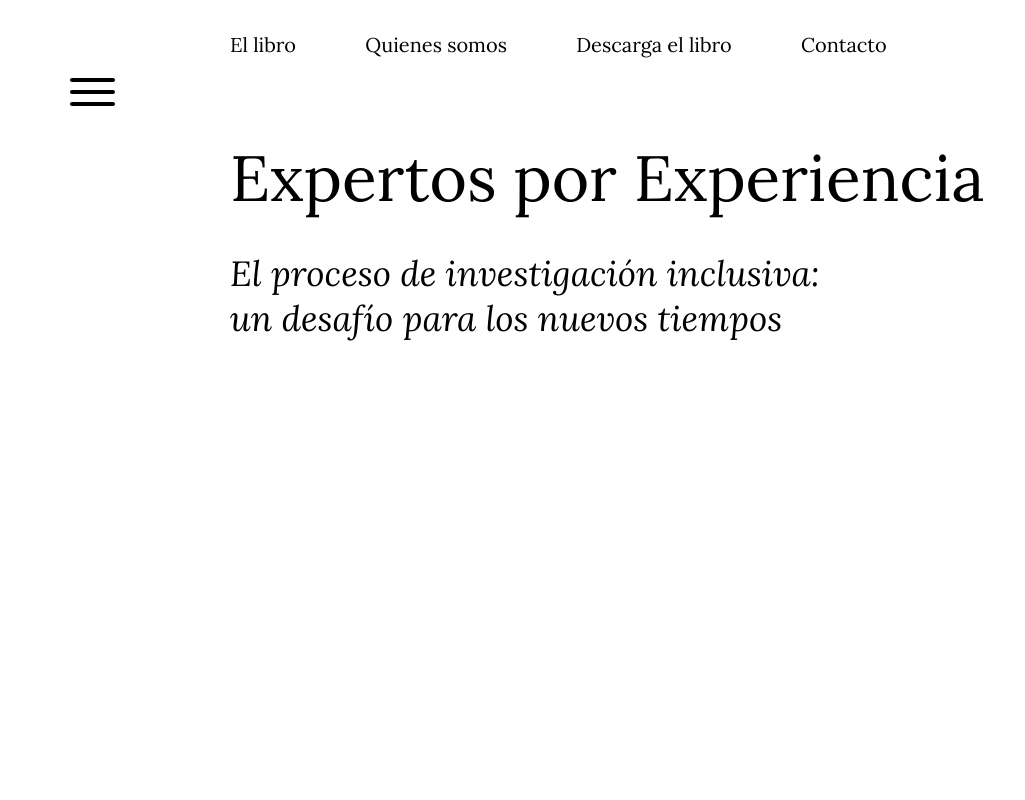
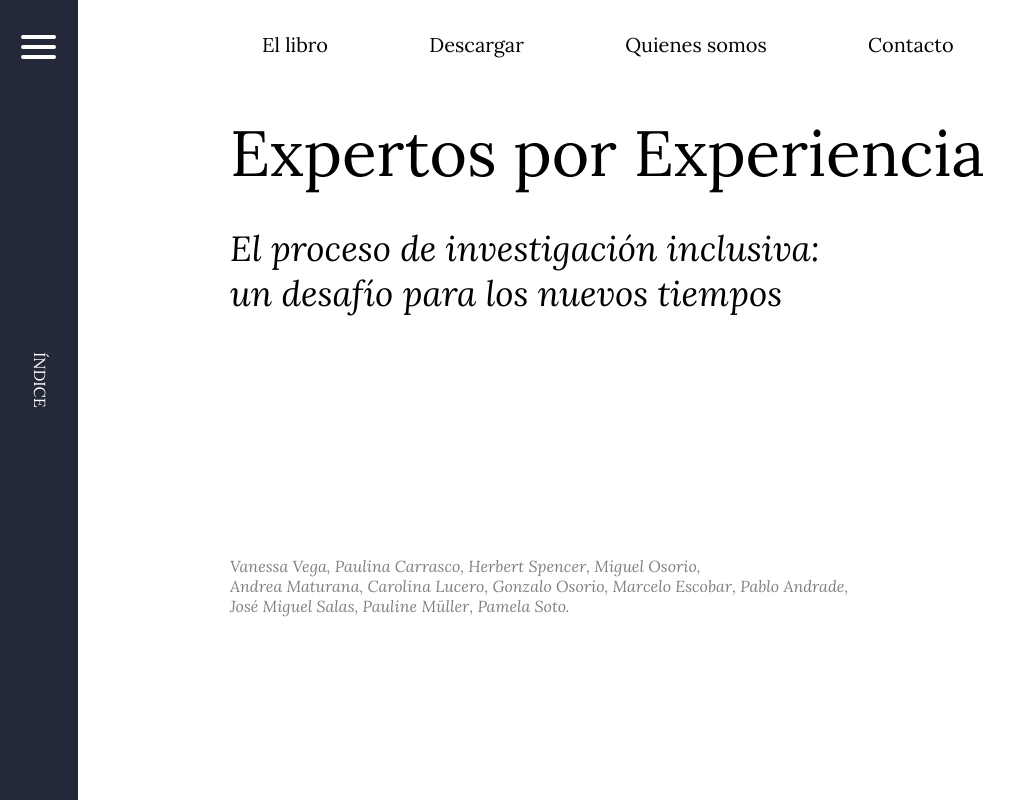
Before and after one commit to felipemezab/Expertos-por-Experiencia, a plain HTML site: page web.html in a window 1280 px wide. Shown: the whole page, without its empty margins (0-1025 px from the left). Drawn offline with nearby package versions, Linux system fonts and the light colour scheme.

Commit message:
avance
barra nav, menu hamburguesa

```diff
--- /dev/null
+++ b/popper.min.js
@@ -0,0 +1,3 @@
+function myFunction() {
+    document.getElementById("myDropdown").classList.toggle("show");
+  }
--- a/style.css
+++ b/style.css
@@ -25,15 +25,33 @@ h3 {
     font-weight: 400;
 }
 
+nav.menu a {
+    text-decoration: none;
+    color: black;
+    padding: 5px 2rem;
+    border-radius: 3px;
+    margin-right: 2rem;
+}
+
+nav.menu a:hover {
+    color: white;
+    border: #242939 solid 1px;
+    background-color: #242939;
+}
+
+nav.menu {
+    position: absolute;
+    left: 230px;
+}
+
+
 ol#menu li {
     display: inline;
 }
 
 header {
-
     padding: 2rem 2rem 2rem 100px;
     font-size: 20px;
-    margin-left: 130px;
 }
 
 li {
@@ -47,7 +65,12 @@ li {
 main {
     padding: 3rem 2rem 2rem 100px;
     margin-left: 130px;
+}
 
+p.autores {
+    padding-top: 15em;
+    color: grey;
+    font-style: italic;
 }
 
 .sidebar {
@@ -75,28 +98,66 @@ main {
 
 }
 
+section.menuvertical {
 
+    position: absolute;
+    left: 0;
+    top: 0;
+    width: 78px;
+    height: 100%;
+    background-color: #242939;
+}
 
 .toggle-btn {
     position: absolute;
-    top: 70px;
-    left: 70px;
+    top: 1.5em;
+    align-content: center;
+    left: 1em;
     cursor: pointer;
-    transition: right 0.9s ease;
+
+    padding: 5px 5px 8px 5px;
+    border-radius: 3px;
+
   }
 
   .toggle-btn span {
-    width: 45px;
+    width: 35px;
     height: 4px;
-    background: black;
+    background: #fff;
     display: block;
-    margin-top: 8px;
+    margin-top: 6px;
     border-radius: 3px;
   }
+
+  .toggle-btn:hover {
+      border: none;
+      background-color: #fff;
+}
+
+.toggle-btn:hover span {
+    background: #242939;
+}
+
+
 
   .toggle-btn.click {
       left: 500px;
   }
+
+
+p.indicevertical {
+    transform: rotate(90deg);
+    transform-origin: top left;
+    position: absolute;
+    left: 3rem;
+    top: 22rem;
+    line-height: 1;
+    width: 24rem;
+    height: 2em;
+    color: #fff;
+}
+
+
 
   .indice {
       position: absolute;
--- a/web.html
+++ b/web.html
@@ -17,26 +17,34 @@
 
 
     <header class="head">
-        <ol id="menu">
-            <li>El libro</li>
-            <li>Quienes somos</li>
-            <li>Descarga el libro</li>
-            <li>Contacto</li>
-        </ol>
+        <nav class="menu">
+            <a href="#">El libro</a>
+            <a href="#">Descargar</a>
+            <a href="#">Quienes somos</a>
+            <a href="#">Contacto</a>
+        </nav>
     </header>
 
     <main>
-        <section>
+        <section class="maintext">
             <h1>Expertos por Experiencia</h1>
             <h2>El proceso de investigación inclusiva:<br>un desafío para los nuevos tiempos</br></h2>
+            <p class="autores">Vanessa Vega, Paulina Carrasco, Herbert Spencer, Miguel Osorio,<br> Andrea Maturana, Carolina Lucero, Gonzalo Osorio, Marcelo Escobar, Pablo Andrade,<br> José Miguel Salas, Pauline Müller, Pamela Soto.</p>
         </section>
     </main>
 
-    <div class="toggle-btn">
-        <span></span>
-        <span></span>
-        <span></span>
-     </div>
+    <section class="menuvertical">
+        <div class="toggle-btn">
+            <span></span>
+            <span></span>
+            <span></span>
+        </div>
+        <p class="indicevertical">
+            ÍNDICE
+        </p>
+    </section>
+
+
 
     <nav class="sidebar">
 
```
